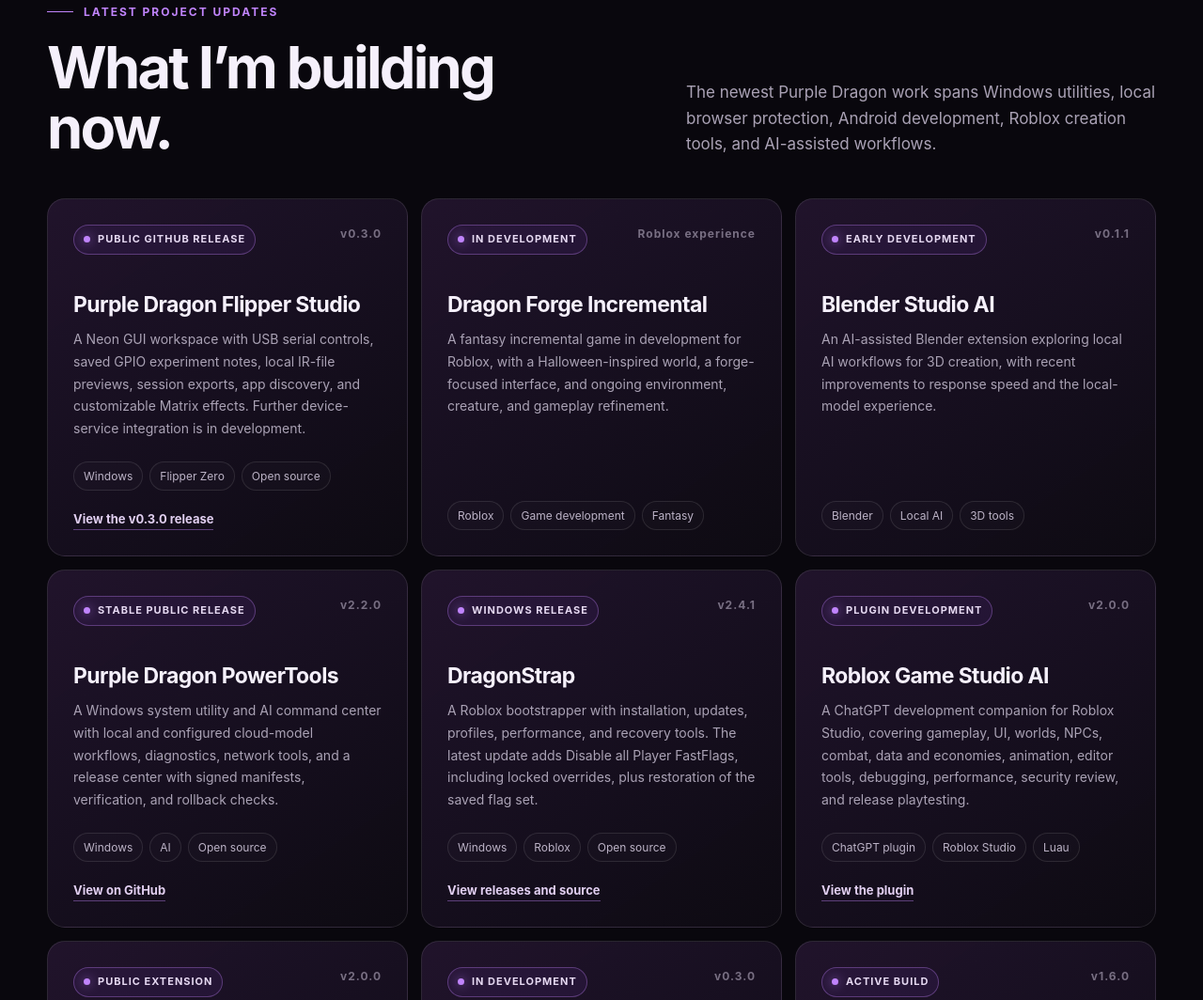
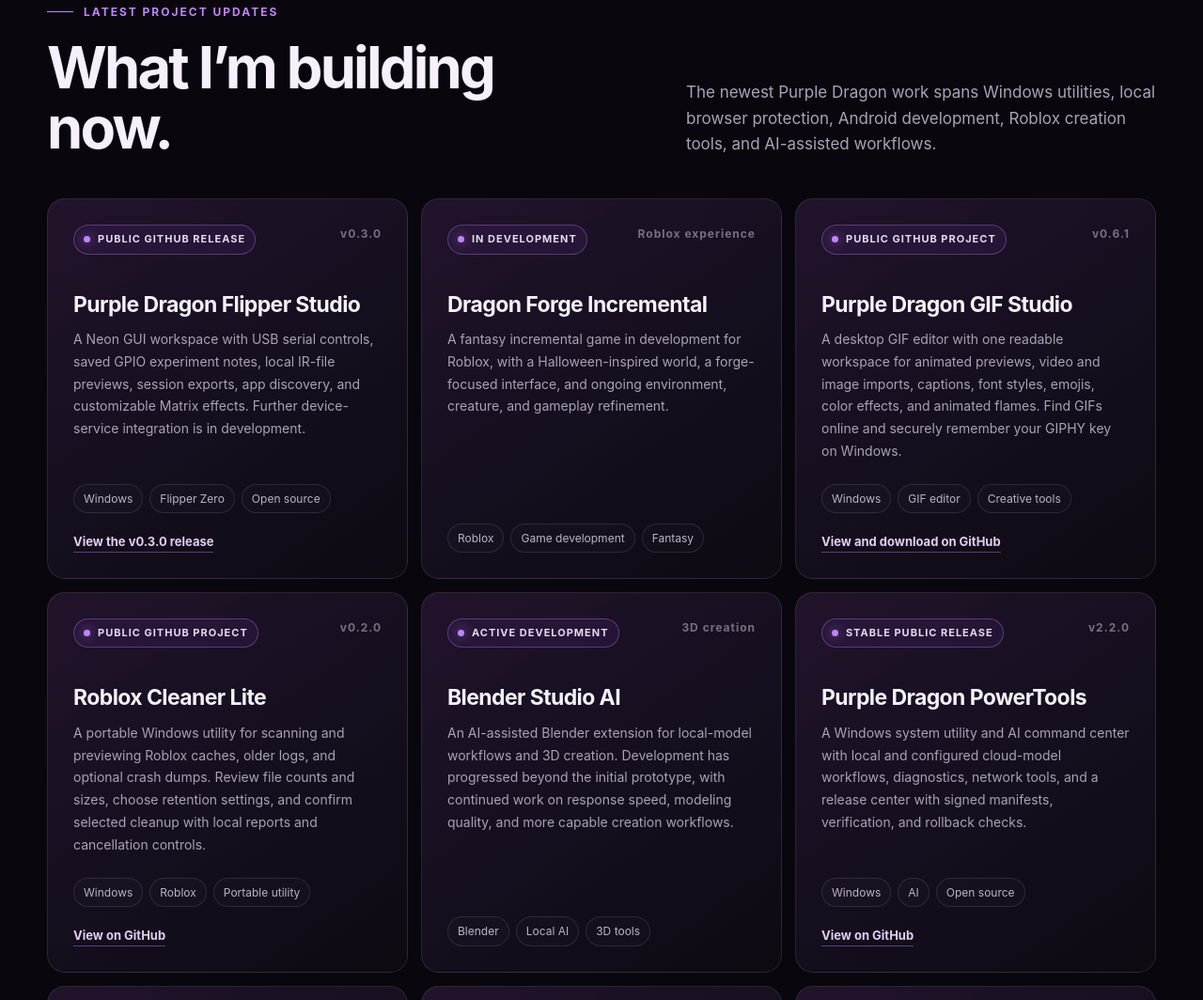
Before and after one commit to bubblegump30/PurpleDragonFoundationWebsite, a plain HTML site: page index.html in a window 1280 px wide. Shown: the part 1867-2931 px from the top of the page at 94% size. Drawn offline with Linux system fonts and the light colour scheme.

Commit message:
Add GIF Studio and Roblox Cleaner Lite; refresh Blender AI progress

```diff
--- a/index.html
+++ b/index.html
@@ -40,7 +40,9 @@
     <section class="section section-line" id="latest" aria-labelledby="latest-title"><div class="wrap"><div class="section-head"><div><div class="kicker">Latest project updates</div><h2 id="latest-title">What I’m building now.</h2></div><p>The newest Purple Dragon work spans Windows utilities, local browser protection, Android development, Roblox creation tools, and AI-assisted workflows.</p></div><div class="latest-grid">
       <a class="latest-card" href="https://github.com/bubblegump30/PurpleDragonFlipperStudio/releases/tag/v0.3.0" target="_blank" rel="noopener"><div class="latest-top"><span class="latest-status">Public GitHub release</span><span class="latest-version">v0.3.0</span></div><h3>Purple Dragon Flipper Studio</h3><p>A Neon GUI workspace with USB serial controls, saved GPIO experiment notes, local IR-file previews, session exports, app discovery, and customizable Matrix effects. Further device-service integration is in development.</p><div class="project-meta"><span>Windows</span><span>Flipper Zero</span><span>Open source</span></div><span class="latest-link">View the v0.3.0 release</span></a>
       <article class="latest-card"><div class="latest-top"><span class="latest-status">In development</span><span class="latest-version">Roblox experience</span></div><h3>Dragon Forge Incremental</h3><p>A fantasy incremental game in development for Roblox, with a Halloween-inspired world, a forge-focused interface, and ongoing environment, creature, and gameplay refinement.</p><div class="project-meta"><span>Roblox</span><span>Game development</span><span>Fantasy</span></div></article>
-      <article class="latest-card"><div class="latest-top"><span class="latest-status">Early development</span><span class="latest-version">v0.1.1</span></div><h3>Blender Studio AI</h3><p>An AI-assisted Blender extension exploring local AI workflows for 3D creation, with recent improvements to response speed and the local-model experience.</p><div class="project-meta"><span>Blender</span><span>Local AI</span><span>3D tools</span></div></article>
+      <a class="latest-card" href="https://github.com/bubblegump30/PurpleDragonGIFStudio" target="_blank" rel="noopener"><div class="latest-top"><span class="latest-status">Public GitHub project</span><span class="latest-version">v0.6.1</span></div><h3>Purple Dragon GIF Studio</h3><p>A desktop GIF editor with one readable workspace for animated previews, video and image imports, captions, font styles, emojis, color effects, and animated flames. Find GIFs online and securely remember your GIPHY key on Windows.</p><div class="project-meta"><span>Windows</span><span>GIF editor</span><span>Creative tools</span></div><span class="latest-link">View and download on GitHub</span></a>
+      <a class="latest-card" href="https://github.com/bubblegump30/RobloxCleanerLite" target="_blank" rel="noopener"><div class="latest-top"><span class="latest-status">Public GitHub project</span><span class="latest-version">v0.2.0</span></div><h3>Roblox Cleaner Lite</h3><p>A portable Windows utility for scanning and previewing Roblox caches, older logs, and optional crash dumps. Review file counts and sizes, choose retention settings, and confirm selected cleanup with local reports and cancellation controls.</p><div class="project-meta"><span>Windows</span><span>Roblox</span><span>Portable utility</span></div><span class="latest-link">View on GitHub</span></a>
+      <article class="latest-card"><div class="latest-top"><span class="latest-status">Active development</span><span class="latest-version">3D creation</span></div><h3>Blender Studio AI</h3><p>An AI-assisted Blender extension for local-model workflows and 3D creation. Development has progressed beyond the initial prototype, with continued work on response speed, modeling quality, and more capable creation workflows.</p><div class="project-meta"><span>Blender</span><span>Local AI</span><span>3D tools</span></div></article>
       <a class="latest-card" href="https://github.com/bubblegump30/PurpleDragonPowerTools" target="_blank" rel="noopener"><div class="latest-top"><span class="latest-status">Stable public release</span><span class="latest-version">v2.2.0</span></div><h3>Purple Dragon PowerTools</h3><p>A Windows system utility and AI command center with local and configured cloud-model workflows, diagnostics, network tools, and a release center with signed manifests, verification, and rollback checks.</p><div class="project-meta"><span>Windows</span><span>AI</span><span>Open source</span></div><span class="latest-link">View on GitHub</span></a>
       <a class="latest-card" href="https://github.com/bubblegump30/DragonStrap" target="_blank" rel="noopener"><div class="latest-top"><span class="latest-status">Windows release</span><span class="latest-version">v2.4.1</span></div><h3>DragonStrap</h3><p>A Roblox bootstrapper with installation, updates, profiles, performance, and recovery tools. The latest update adds Disable all Player FastFlags, including locked overrides, plus restoration of the saved flag set.</p><div class="project-meta"><span>Windows</span><span>Roblox</span><span>Open source</span></div><span class="latest-link">View releases and source</span></a>
       <a class="latest-card" href="https://chatgpt.com/plugins/plugins_6aba7d15e5548191b2aec9488eb62e33" target="_blank" rel="noopener"><div class="latest-top"><span class="latest-status">Plugin development</span><span class="latest-version">v2.0.0</span></div><h3>Roblox Game Studio AI</h3><p>A ChatGPT development companion for Roblox Studio, covering gameplay, UI, worlds, NPCs, combat, data and economies, animation, editor tools, debugging, performance, security review, and release playtesting.</p><div class="project-meta"><span>ChatGPT plugin</span><span>Roblox Studio</span><span>Luau</span></div><span class="latest-link">View the plugin</span></a>
```
